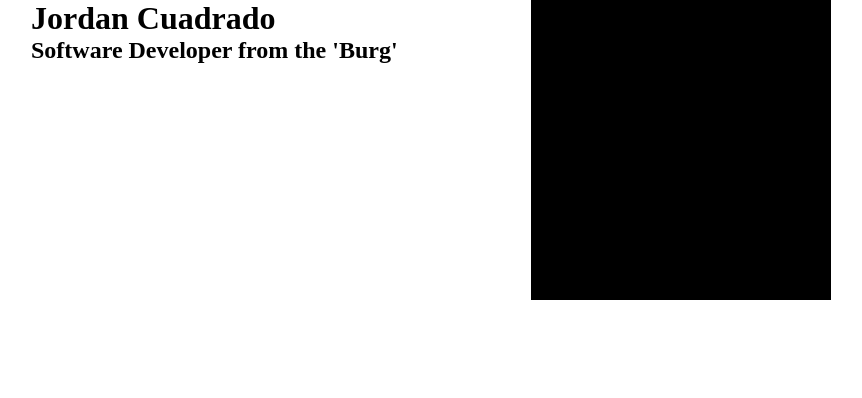
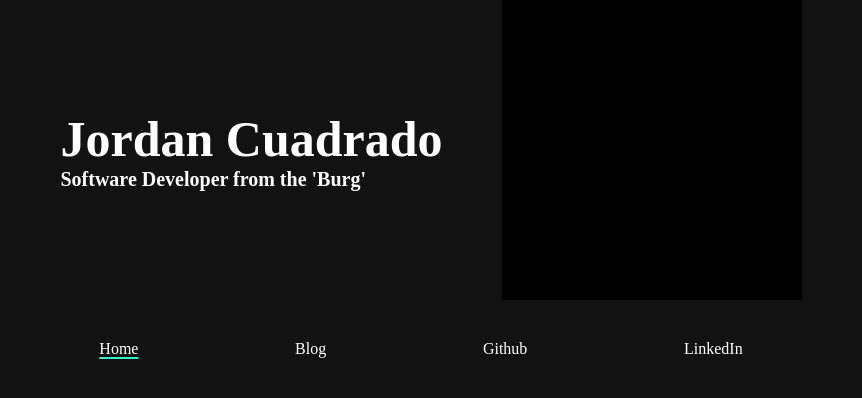
Before and after one commit to ProductMangos/jsquare.dev, a plain HTML site: page index.html in a window 1280 px wide. Shown: the whole page, without its empty margins (209-1071 px from the left). Drawn offline with Linux system fonts and the light colour scheme.

Commit message:
added headers

```diff
--- a/index.html
+++ b/index.html
@@ -21,10 +21,51 @@
         body {
             max-width: 800px;
             margin: 0 auto;
+            background-color: var(--black);
+            color: var(--white);
         }
         header {
             display: flex;
-            justify-content: space-between;
+            justify-content: space-around;
+            align-items: center;
+        }
+        header h1 {
+            font-size: 50px;
+            font-weight: bold;
+        }
+        header h2 {
+            font-size: 20px;
+        }
+        nav {
+            margin-top: 40px;
+        }
+        nav ul {
+            list-style: none;
+            display: flex;
+            justify-content: space-around;
+            margin: 0 auto;
+        }
+        nav ul li {
+            margin-right: 20px;
+        }
+        nav ul li a {
+            color: var(--white);
+            text-decoration: none;
+        }
+        nav ul li a:hover {
+            text-decoration: underline;
+            text-decoration-color: var(--logoblue);
+            text-decoration-thickness: 2px;
+            text-underline-offset: 3px;
+            cursor: pointer;
+
+        }
+
+        nav ul li.active a {
+            text-decoration: underline;
+            text-decoration-color: var(--logogreen);
+            text-decoration-thickness: 2px;
+            text-underline-offset: 3px;
         }
     </style>
 </head>
@@ -36,5 +77,22 @@
         </div>
         <div style="width: 300px; height: 300px; background-color: black"></div>
     </header>
+    <nav>
+        <ul>
+            <li class="active"><a href="index.html">Home</a></li>
+            <li><a>Blog</a></li>
+            <li><a>Github</a></li>
+            <li><a>LinkedIn</a></li>
+        </ul>
+    </nav>
+    <script>
+        const links = document.querySelectorAll('nav ul li');
+        links.forEach(link => {
+            link.addEventListener('click', () => {
+                links.forEach(l => l.classList.remove('active'));
+                link.classList.add('active');
+            });
+        });
+    </script>
 </body>
 </html>
```
